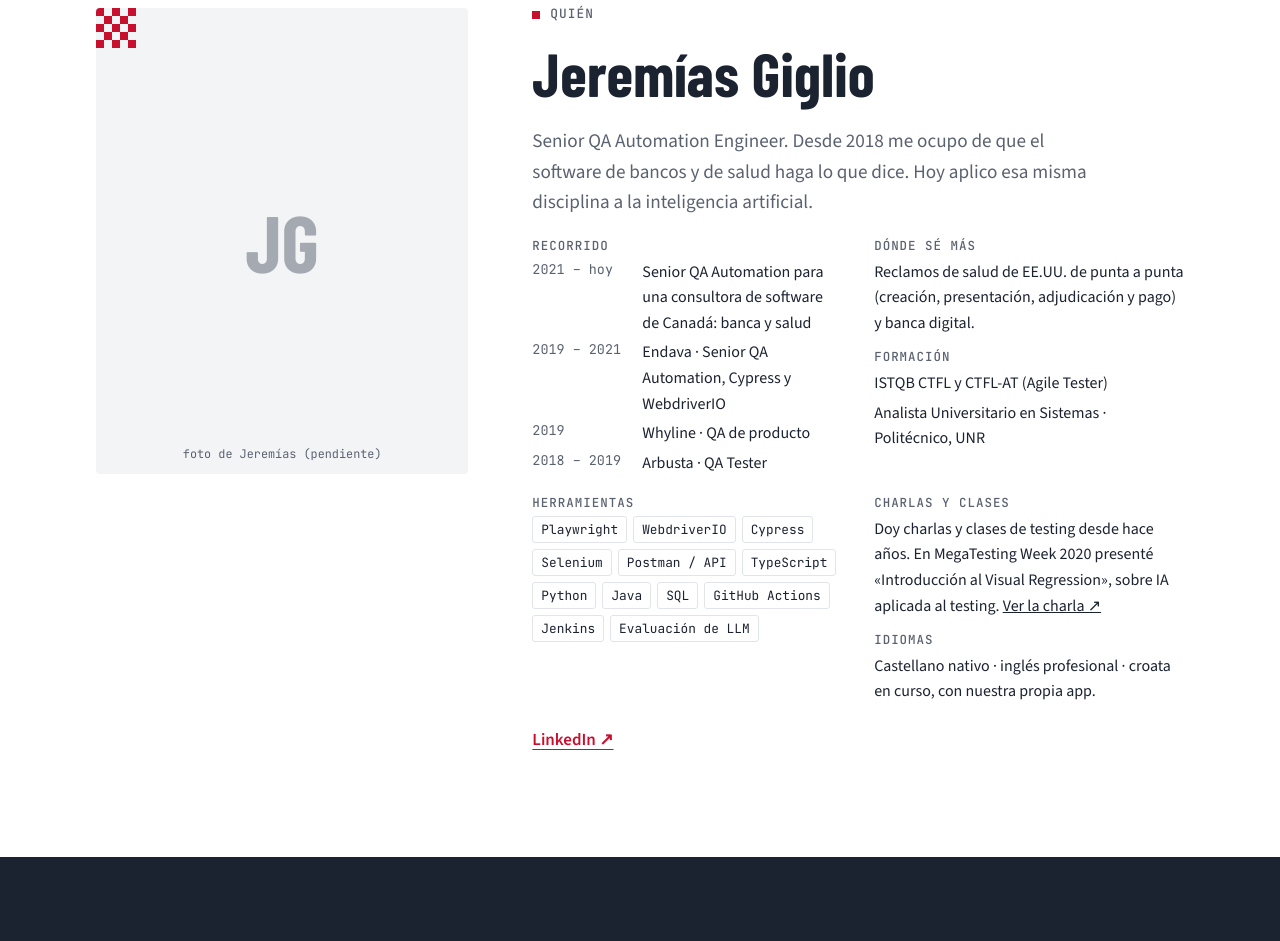
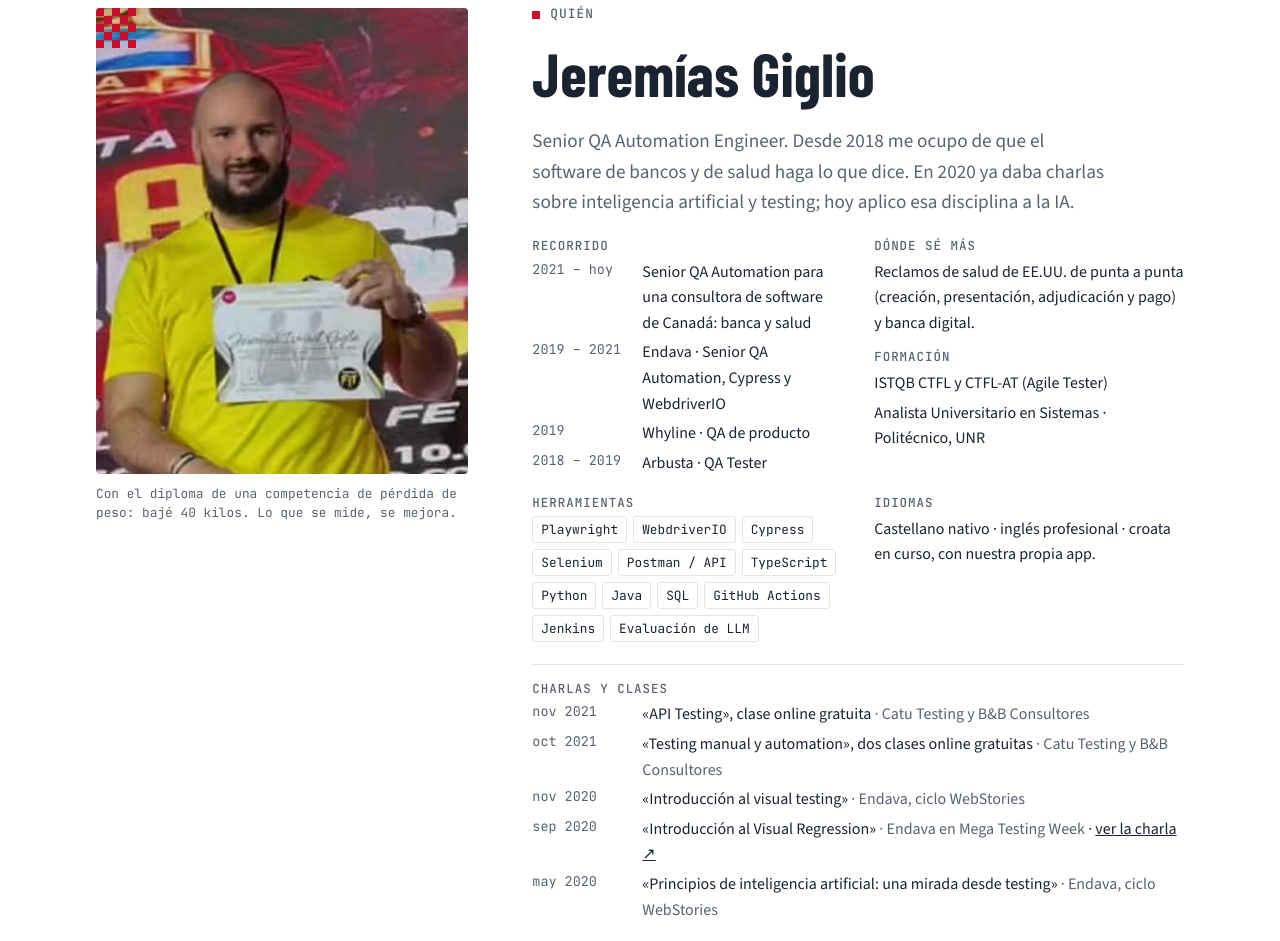
Before and after one commit to JeremiasGiglio/zustrolabs-web, a website: page site/index.html in a window 1280 px wide. Shown: the part 5700-6641 px from the top of the page. Drawn offline with nearby package versions, Linux system fonts and the light colour scheme.

Commit message:
Foto de Jeremías y lista de charlas y clases
Co-Authored-By: Claude Opus 5.5 <noreply@anthropic.com>
Claude-Session: https://claude.ai/code/session_01SwwPT7TJYf94Uxy7fugzyn

```diff
--- a/site/index.html
+++ b/site/index.html
@@ -192,8 +192,15 @@ section+section{border-top:1px solid var(--line)}
 /* quién */
 .who{display:grid;grid-template-columns:minmax(0,4fr) minmax(0,7fr);gap:clamp(28px,5vw,64px);align-items:start}
 .portrait{position:relative;aspect-ratio:4/5;border-radius:4px;background:var(--bg-2);display:grid;place-items:center;overflow:hidden;max-width:100%}
-.portrait .ph{font:700 5rem/1 var(--f-display);color:var(--muted);opacity:.5}
-.portrait .ph-note{position:absolute;bottom:12px;left:12px;right:12px;font:400 .74rem var(--f-mono);color:var(--muted);text-align:center}
+.portrait img{width:100%;height:100%;object-fit:cover;display:block}
+.portrait-wrap{margin:0;display:grid;gap:10px;align-content:start;min-width:0}
+.portrait-wrap figcaption{font:400 .8rem/1.5 var(--f-mono);color:var(--muted)}
+.portrait::before{z-index:1}
+.talks{grid-column:1/-1;border-top:1px solid var(--line);padding-top:18px}
+.talks ul{margin:0;padding:0;list-style:none;display:grid;gap:8px}
+.talks li{display:grid;grid-template-columns:100px minmax(0,1fr);gap:10px}
+.talks .y{font:400 .84rem/1.6 var(--f-mono);color:var(--muted)}
+.talks .w{color:var(--muted)}
 .portrait::before{content:"";position:absolute;top:0;left:0;width:calc(var(--cell)*5);height:calc(var(--cell)*5);
   background:conic-gradient(from -90deg,var(--red) 25%,transparent 0 50%,var(--red) 0 75%,transparent 0) 0 0/calc(var(--cell)*2) calc(var(--cell)*2)}
 .who-body{display:grid;gap:22px;min-width:0}
@@ -206,7 +213,8 @@ section+section{border-top:1px solid var(--line)}
 .timeline .y{font:400 .84rem/1.6 var(--f-mono);color:var(--muted);font-variant-numeric:tabular-nums}
 .chips{display:flex;flex-wrap:wrap;gap:6px}
 .chips span{font:400 .8rem var(--f-mono);border:1px solid var(--line);padding:4px 8px;border-radius:3px}
-@media (max-width:860px){.who{grid-template-columns:minmax(0,1fr)}.portrait{max-width:320px}}
+@media (max-width:860px){.who{grid-template-columns:minmax(0,1fr)}.portrait-wrap{max-width:320px}}
+@media (max-width:520px){.talks li{grid-template-columns:minmax(0,1fr);gap:0}}
 @media (max-width:520px){.cv{grid-template-columns:minmax(0,1fr)}}
 
 /* origen */
@@ -443,14 +451,14 @@ footer a{color:var(--muted)}
 
 <section id="quien" aria-labelledby="h-quien">
   <div class="wrap who">
-    <div class="portrait" aria-label="Lugar para la foto de Jeremías">
-      <span class="ph">JG</span>
-      <span class="ph-note">foto de Jeremías (pendiente)</span>
-    </div>
+    <figure class="portrait-wrap">
+      <div class="portrait"><img src="assets/jeremias.webp" alt="Jeremías Giglio sonriendo, con remera amarilla y un diploma en la mano" width="640" height="800"></div>
+      <figcaption>Con el diploma de una competencia de pérdida de peso: bajé 40 kilos. Lo que se mide, se mejora.</figcaption>
+    </figure>
     <div class="who-body">
       <p class="eyebrow">Quién</p>
       <h2 id="h-quien">Jeremías Giglio</h2>
-      <p class="lede">Senior QA Automation Engineer. Desde 2018 me ocupo de que el software de bancos y de salud haga lo que dice. Hoy aplico esa misma disciplina a la inteligencia artificial.</p>
+      <p class="lede">Senior QA Automation Engineer. Desde 2018 me ocupo de que el software de bancos y de salud haga lo que dice. En 2020 ya daba charlas sobre inteligencia artificial y testing; hoy aplico esa disciplina a la IA.</p>
       <div class="cv">
         <div>
           <h4>Recorrido</h4>
@@ -475,10 +483,18 @@ footer a{color:var(--muted)}
           <div class="chips"><span>Playwright</span><span>WebdriverIO</span><span>Cypress</span><span>Selenium</span><span>Postman / API</span><span>TypeScript</span><span>Python</span><span>Java</span><span>SQL</span><span>GitHub Actions</span><span>Jenkins</span><span>Evaluación de LLM</span></div>
         </div>
         <div>
+          <h4>Idiomas</h4>
+          <p>Castellano nativo · inglés profesional · croata en curso, con nuestra propia app.</p>
+        </div>
+        <div class="talks">
           <h4>Charlas y clases</h4>
-          <p>Doy charlas y clases de testing desde hace años. En MegaTesting Week 2020 presenté «Introducción al Visual Regression», sobre IA aplicada al testing. <a href="https://www.youtube.com/watch?v=oPzdBRqHrLM" target="_blank" rel="noopener">Ver la charla ↗</a></p>
-          <h4 style="margin-top:16px">Idiomas</h4>
-          <p>Castellano nativo · inglés profesional · croata en curso, con nuestra propia app.</p>
+          <ul>
+            <li><span class="y">nov 2021</span><span>«API Testing», clase online gratuita <span class="w">· Catu Testing y B&amp;B Consultores</span></span></li>
+            <li><span class="y">oct 2021</span><span>«Testing manual y automation», dos clases online gratuitas <span class="w">· Catu Testing y B&amp;B Consultores</span></span></li>
+            <li><span class="y">nov 2020</span><span>«Introducción al visual testing» <span class="w">· Endava, ciclo WebStories</span></span></li>
+            <li><span class="y">sep 2020</span><span>«Introducción al Visual Regression» <span class="w">· Endava en Mega Testing Week</span> · <a href="https://www.youtube.com/watch?v=oPzdBRqHrLM" target="_blank" rel="noopener">ver la charla ↗</a></span></li>
+            <li><span class="y">may 2020</span><span>«Principios de inteligencia artificial: una mirada desde testing» <span class="w">· Endava, ciclo WebStories</span></span></li>
+          </ul>
         </div>
       </div>
       <div class="links"><a href="https://www.linkedin.com/in/jeremiasgiglio" target="_blank" rel="noopener">LinkedIn ↗</a></div>
```
Also changed, not shown: site/assets/jeremias.webp (added).
